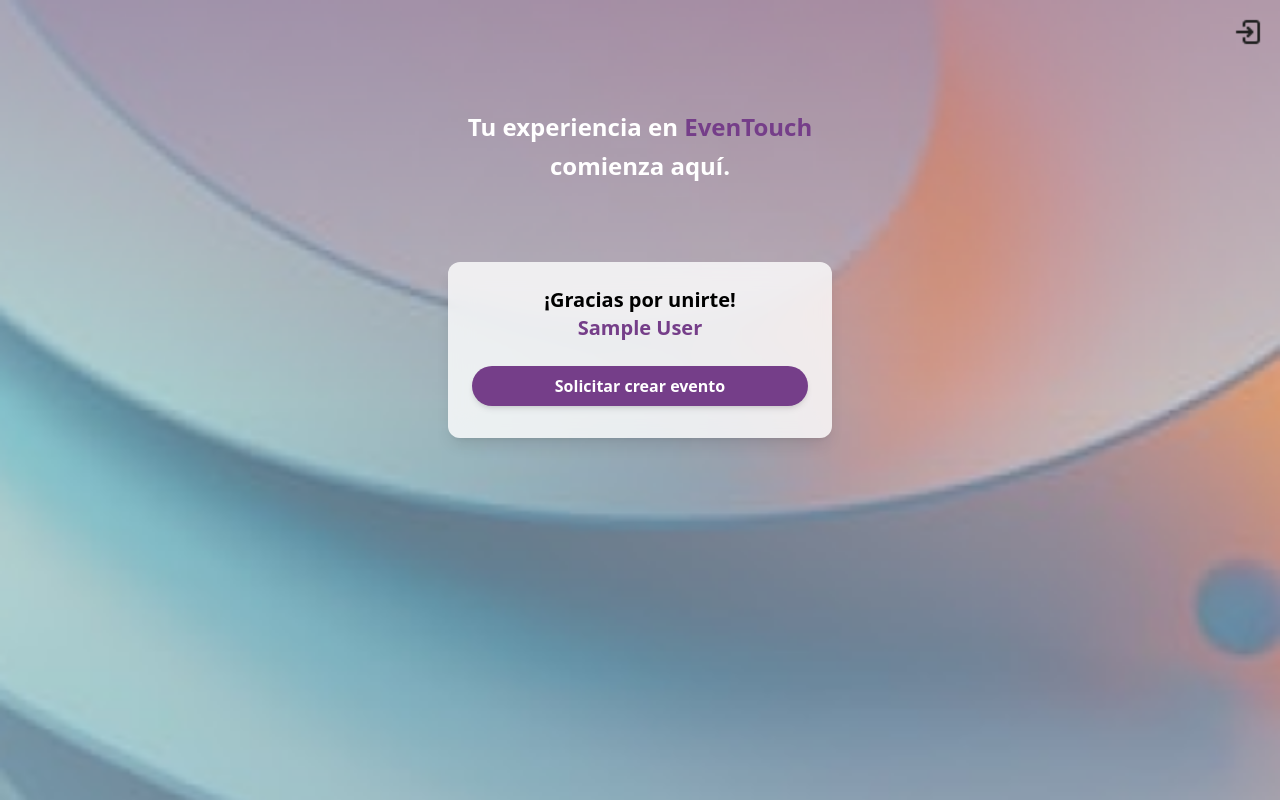
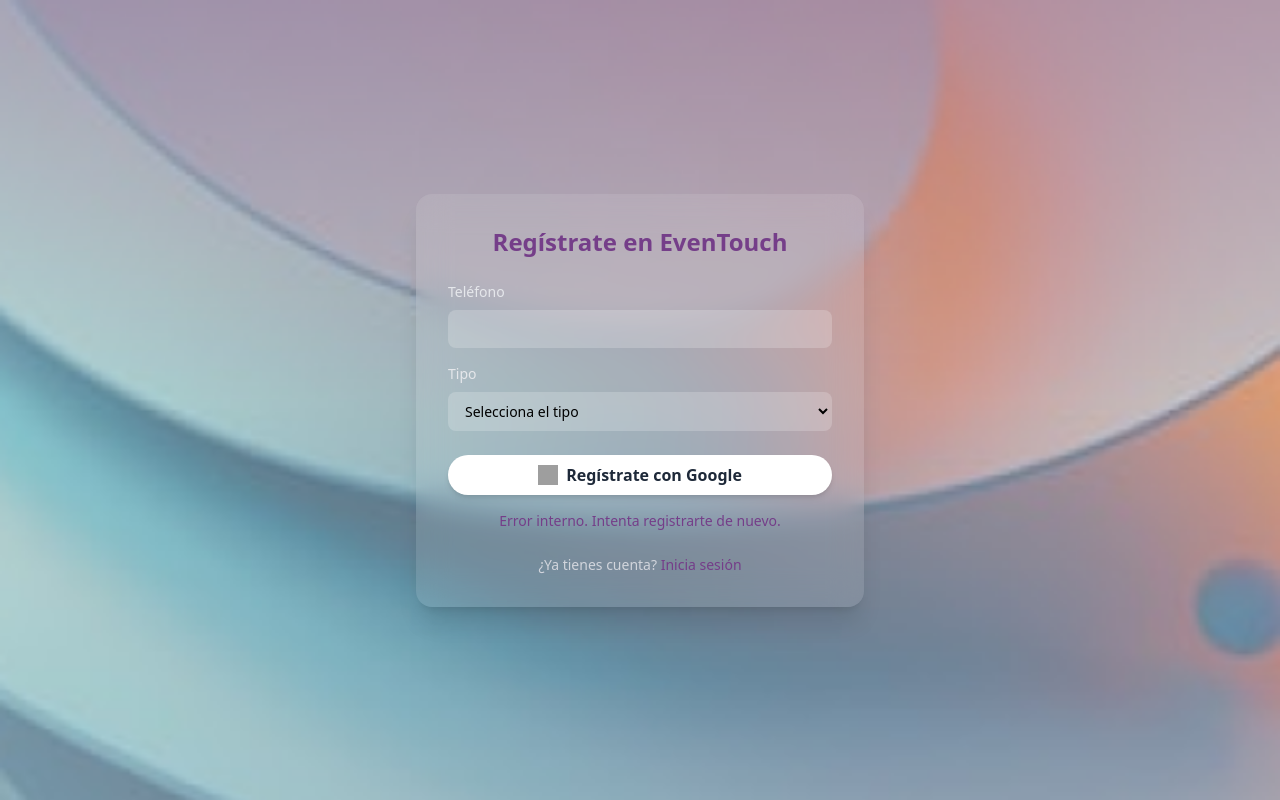
Before and after one commit to eventouchcolombia/social, a React (Vite) app: page /register in a window 1280 px wide. Before the commit this address led to /profile. Built offline with nearby package versions, Linux system fonts and the light colour scheme; no server answers; the database is empty; sample sign-in values are in the browser's storage; grey boxes are pictures that could not be loaded.

Commit message:
registro acualizado nueva tabla en supabase registerusers

```diff
--- a/src/components/PerfilUser.jsx
+++ b/src/components/PerfilUser.jsx
@@ -1,12 +1,12 @@
-import { useEffect, useState } from "react";
+import { useEffect } from "react";
 import { useNavigate } from "react-router-dom";
 import AuthenticationSupabase from "./AuthenticationSupabase";
-import { supabase } from "../supabaseClient";
+//import { supabase } from "../supabaseClient";
 
 const PerfilUser = () => {
-  const [isRequesting, setIsRequesting] = useState(false);
-  const [requestSent, setRequestSent] = useState(false);
-  const [errorMsg, setErrorMsg] = useState("");
+  // const [isRequesting, setIsRequesting] = useState(false);
+  // const [requestSent, setRequestSent] = useState(false);
+  //const [errorMsg, setErrorMsg] = useState("");
   const navigate = useNavigate();
   const { signOut, session, loading } = AuthenticationSupabase();
 
@@ -21,36 +21,36 @@
 
   }, [session, loading, navigate]);
 
-  const handleCreateRequest = async () => {
-    if (!session?.user) return;
+  // const handleCreateRequest = async () => {
+  //   if (!session?.user) return;
 
-    setIsRequesting(true);
-    setErrorMsg("");
+  //   setIsRequesting(true);
+  //   setErrorMsg("");
 
-    try {
-      const { email, user_metadata } = session.user;
-      const name =
-        user_metadata?.full_name ||
-        user_metadata?.name ||
-        email.split("@")[0];
+  //   try {
+  //     const { email, user_metadata } = session.user;
+  //     const name =
+  //       user_metadata?.full_name ||
+  //       user_metadata?.name ||
+  //       email.split("@")[0];
 
-      const { error } = await supabase.from("event_requests").insert([
-        {
-          email,
-          name,
-        },
-      ]);
+  //     const { error } = await supabase.from("event_requests").insert([
+  //       {
+  //         email,
+  //         name,
+  //       },
+  //     ]);
 
-      if (error) throw error;
+  //     if (error) throw error;
 
-      setRequestSent(true);
-    } catch (err) {
-      console.error("❌ Error enviando solicitud:", err);
-      setErrorMsg("Error al enviar la solicitud. Intenta nuevamente.");
-    } finally {
-      setIsRequesting(false);
-    }
-  };
+  //     setRequestSent(true);
+  //   } catch (err) {
+  //     console.error("❌ Error enviando solicitud:", err);
+  //     setErrorMsg("Error al enviar la solicitud. Intenta nuevamente.");
+  //   } finally {
+  //     setIsRequesting(false);
+  //   }
+  // };
 
   if (loading) {
     return (
@@ -88,8 +88,12 @@
                     session.user.email.split("@")[0]}
                 </p>
               </div>
+              <div className="mb-4 text-left">
+                <p className="mb-2 text-center">pronto sabras de Nosotros</p>
+                </div>
 
-              <button
+
+              {/* <button
                 onClick={handleCreateRequest}
                 disabled={isRequesting || requestSent}
                 className={`${
@@ -103,11 +107,11 @@
                   : isRequesting
                   ? "Enviando..."
                   : "Solicitar crear evento"}
-              </button>
+              </button> */}
 
-              {errorMsg && (
+              {/* {errorMsg && (
                 <p className="text-red-600 text-sm mt-2">{errorMsg}</p>
-              )}
+              )} */}
             </div>
           </>
         ) : (
--- a/src/components/Register.jsx
+++ b/src/components/Register.jsx
@@ -1,85 +1,196 @@
-/* eslint-disable no-unused-vars */
-import React, { useEffect, useState, useRef } from "react";
+import { useEffect, useState, useRef } from "react";
 import { useNavigate } from "react-router-dom";
 import AuthenticationSupabase from "./AuthenticationSupabase";
 import { supabase } from "../supabaseClient";
 
 export default function Register() {
   const navigate = useNavigate();
-  const { signInWithGoogle, checkIfUserExists } = AuthenticationSupabase();
+  const { signInWithGoogle } = AuthenticationSupabase();
 
+  const [phone, setPhone] = useState("");
+  const [userType, setUserType] = useState("");
   const [errorMessage, setErrorMessage] = useState("");
+  const [showSuccessModal, setShowSuccessModal] = useState(false);
+
   const processingRef = useRef(false);
 
-  useEffect(() => {
-    const { data: listener } = supabase.auth.onAuthStateChange(async (event, sessionObj) => {
-      const ses = sessionObj?.session ?? sessionObj;
+  // ==========================================================
+  // 🟣 FUNCIÓN QUE HACE EL UPDATE (FUERA DEL onAuthStateChange)
+  // ==========================================================
+  const updatePendingRegister = async (pendingId, email) => {
+    try {
+      console.log("🟦 Ejecutando UPDATE FUERA DEL LISTENER");
 
-      if (processingRef.current) return;
+      const { data, error } = await supabase
+        .from("registerusers")
+        .update({ email })
+        .eq("id", pendingId)
+        .select()
+        .single();
 
-      if (event === "SIGNED_IN" && ses?.user?.email) {
-        processingRef.current = true;
-        try {
-          const email = ses.user.email;
-          const exists = await checkIfUserExists(email);
+      // console.log("🔹 updateData:", data);
+      // console.log("🔹 updateError:", error);
 
-          if (exists) {
-            console.log("✅ El usuario ya existe:", email);
+      if (error) {
+        console.error("❌ Error actualizando registro:", error);
+
+        // ⚠️ Detectar email ya existente
+        if (error.code === "23505") {
           setErrorMessage("Tu correo ya se encuentra registrado.");
+        } else {
+          setErrorMessage("Error guardando tus datos. Intenta nuevamente.");
+        }
 
-            // Cerrar sesión automáticamente después de mostrar el mensaje
-            setTimeout(async () => {
-              try {
         await supabase.auth.signOut();
-                localStorage.clear();
-                sessionStorage.clear();
-                // Limpieza de cookies de Supabase
-                document.cookie.split(";").forEach((c) => {
-                  document.cookie = c
-                    .replace(/^ +/, "")
-                    .replace(/=.*/, "=;expires=" + new Date().toUTCString() + ";path=/");
-                });
-                console.log("🚪 Sesión cerrada automáticamente tras detectar correo existente.");
+        return false;
+      }
+
+      console.log("🎉 Registro actualizado correctamente:", data);
+
+      localStorage.removeItem("pending_register_id");
+
+      // 🔥 Mostramos el modal de éxito
+      setShowSuccessModal(true);
+      return true;
     } catch (err) {
-                console.error("❌ Error cerrando sesión:", err);
+      console.error("💥 ERROR en updatePendingRegister:", err);
+      return false;
     }
-            }, 2000); // Espera 2 segundos antes de cerrar sesión
+  };
+
+  // ==========================================================
+  // 1️⃣ REGISTRO PRELIMINAR (ANTES DE LOGIN)
+  // ==========================================================
+  const handleRegisterUser = async () => {
+    if (!phone.trim()) {
+      setErrorMessage("El teléfono es obligatorio.");
       return;
     }
 
-          // Usuario nuevo → ir al perfil
-          navigate("/profile");
-        } catch (err) {
-          console.error("❌ Error validando usuario:", err);
-        } finally {
-          processingRef.current = false;
+    if (!/^\+?[0-9]{7,15}$/.test(phone)) {
+      setErrorMessage(
+        "Ingresa un teléfono válido (solo números, opcional +, 7-15 dígitos)."
+      );
+      return;
     }
+
+    try {
+      setErrorMessage("");
+
+      const { data, error } = await supabase
+        .from("registerusers")
+        .insert({
+          phone,
+          type: userType,
+        })
+        .select()
+        .single();
+
+      if (error) {
+        console.error("❌ Error insertando registro preliminar:", error);
+        setErrorMessage("Error al registrar tus datos. Intenta nuevamente.");
+        return;
       }
-    });
 
-    return () => {
-      try {
-        listener?.subscription?.unsubscribe();
-      // eslint-disable-next-line no-empty
-      } catch (e) {}
-    };
-  }, [navigate, checkIfUserExists]);
+      console.log("📌 Registro preliminar creado:", data);
 
-  const handleGoogleRegister = async () => {
-    try {
+      localStorage.setItem("pending_register_id", data.id);
+
       await signInWithGoogle();
     } catch (err) {
-      console.error("❌ Error al iniciar registro con Google:", err);
+      console.error("💥 Error:", err);
+      setErrorMessage("Ocurrió un error inesperado.");
     }
   };
 
+  // ==========================================================
+  // 2️⃣ CUANDO GOOGLE DEVUELVE EL USUARIO
+  // ==========================================================
+  useEffect(() => {
+    const { data: listener } = supabase.auth.onAuthStateChange(
+      async (event, session) => {
+        if (event !== "SIGNED_IN") return;
+
+        if (!session?.user) {
+          console.error("❌ No hay sesión después de Google.");
+          return;
+        }
+
+        if (processingRef.current) {
+          console.log("⛔ Ya se está procesando un login.");
+          return;
+        }
+
+        processingRef.current = true;
+
+        const email = session.user.email;
+        console.log("👤 Email del usuario autenticado:", email);
+
+        let pendingId = localStorage.getItem("pending_register_id");
+        if (!pendingId) {
+          console.error("❌ No existe pending_register_id.");
+          setErrorMessage("Error interno. Intenta registrarte de nuevo.");
+          await supabase.auth.signOut();
+          processingRef.current = false;
+          return;
+        }
+
+        pendingId = pendingId.trim();
+
+        console.log("🟪 PREPARANDO UPDATE FUERA DEL LISTENER:", {
+          pendingId,
+          email,
+        });
+
+        // ⚠️ CLAVE: mover el UPDATE fuera del evento SIGNED_IN
+        setTimeout(() => {
+          updatePendingRegister(pendingId, email).then(() => {
+            processingRef.current = false;
+          });
+        }, 50);
+      }
+    );
+
+    return () => listener?.subscription?.unsubscribe();
+  }, [navigate]);
+
+  // ==========================================================
+  // UI
+  // ==========================================================
   return (
     <div className="min-h-screen flex flex-col items-center justify-center bg-[url('/Mobile.png')] bg-cover bg-center text-[#753E89] p-4">
       <div className="bg-white/10 backdrop-blur-lg rounded-2xl p-8 w-full max-w-md shadow-xl text-center">
-        <h1 className="text-2xl font-bold mb-6 whitespace-nowrap">Regístrate en EvenTouch</h1>
+        <h1 className="text-2xl font-bold mb-6 whitespace-nowrap">
+          Regístrate en EvenTouch
+        </h1>
+
+        <label className="w-full block text-left text-sm text-gray-200 mb-4">
+          Teléfono
+          <input
+            value={phone}
+            onChange={(e) => setPhone(e.target.value)}
+            type="tel"
+            className="mt-2 w-full px-3 py-2 rounded-lg bg-white/20 text-black placeholder-gray-200 border border-transparent focus:border-[#753E89] outline-none transition"
+          />
+        </label>
+
+        <label className="w-full block text-left text-sm text-gray-200 mb-6">
+          Tipo
+          <select
+            value={userType}
+            onChange={(e) => setUserType(e.target.value)}
+            className="mt-2 w-full px-3 py-2 rounded-lg bg-white/20 text-black border border-transparent focus:border-[#753E89] outline-none transition"
+          >
+            <option value="" disabled>
+              Selecciona el tipo
+            </option>
+            <option value="persona">Persona</option>
+            <option value="empresa">Empresa</option>
+          </select>
+        </label>
 
         <button
-          onClick={handleGoogleRegister}
+          onClick={handleRegisterUser}
           className="flex items-center justify-center gap-2 bg-white text-gray-800 font-semibold px-4 py-2 rounded-full shadow-md hover:bg-gray-100 transition-all w-full"
         >
           <img
@@ -90,9 +201,10 @@
           Regístrate con Google
         </button>
 
-        {/* Mensaje de error (debajo del botón) */}
         {errorMessage && (
-          <p className="mt-4 text-[#753E89] font-medium text-sm">{errorMessage}</p>
+          <p className="mt-4 text-[#753E89] font-medium text-sm">
+            {errorMessage}
+          </p>
         )}
 
         <p className="mt-6 text-sm text-gray-300">
@@ -102,6 +214,29 @@
           </a>
         </p>
       </div>
+      {showSuccessModal && (
+        <div className="fixed inset-0 bg-black/60 backdrop-blur-sm flex items-center justify-center z-50">
+          <div className="bg-white p-6 rounded-2xl text-center shadow-xl w-80 animate-fadeIn">
+            <h2 className="text-xl font-bold text-[#753E89] mb-2">
+              ¡Tu registro ha sido completado!
+            </h2>
+            <p className="text-gray-700 mb-4">
+              Nuestro equipo se comunicará contigo.
+            </p>
+
+            <button
+              onClick={async () => {
+                setShowSuccessModal(false);
+                await supabase.auth.signOut();
+                navigate("/");
+              }}
+              className="bg-[#753E89] text-white px-4 py-2 rounded-full w-full hover:bg-[#5e3070] transition"
+            >
+              Aceptar
+            </button>
+          </div>
+        </div>
+      )}
     </div>
   );
 }
```
Also changed, not shown: src/components/AuthenticationSupabase.jsx (+55 -23 lines). Lines whose indentation alone changed are shown as unchanged.
